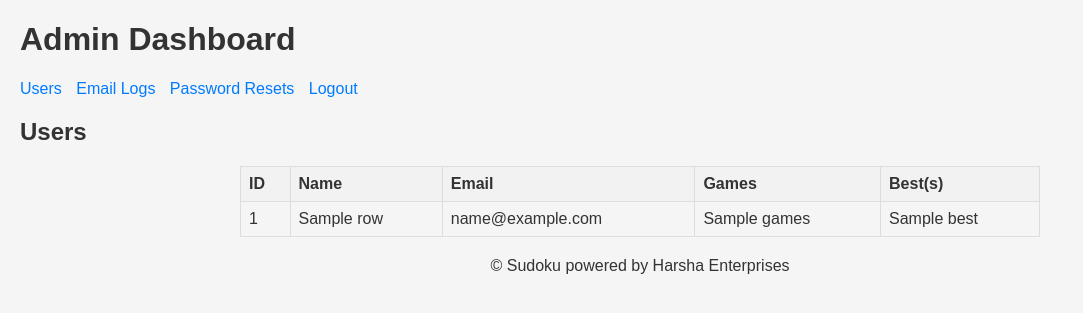
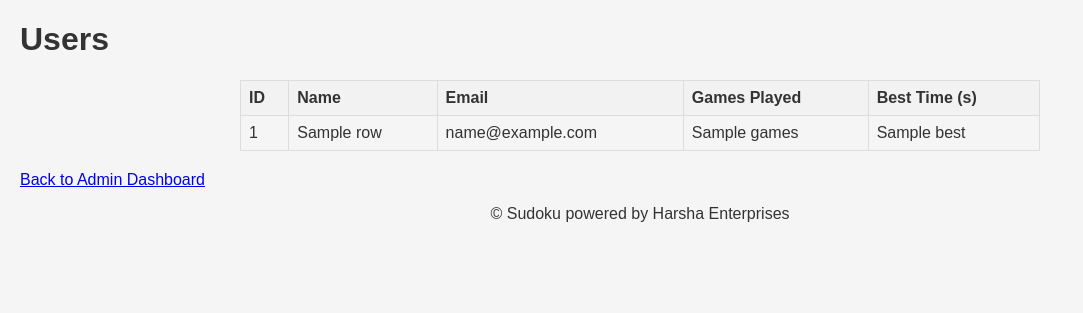
Before and after one commit to harsha86396/sudoku_app, a Flask app: template templates/admin_users.html in a window 1280 px wide. Shown: the part 99-412 px from the top of the page, without its empty margins (0-1083 px from the left). Run offline with Flask 3, Linux system fonts and the light colour scheme; the template is opened without the code that fills it: most values are stand-ins (such as "Sample title", 1, 10 or a date in 2020); some libraries are stand-ins or nearby versions.

Commit message:
Update admin_users.html

```diff
--- a/templates/admin_users.html
+++ b/templates/admin_users.html
@@ -1,29 +1,11 @@
 {% extends 'base.html' %}
 {% block content %}
-  <h1>Admin Dashboard</h1>
-  <nav>
-    <a href="{{ url_for('admin_users') }}">Users</a>
-    <a href="{{ url_for('admin_email_logs') }}">Email Logs</a>
-    <a href="{{ url_for('admin_password_resets') }}">Password Resets</a>
-    <a href="{{ url_for('logout') }}">Logout</a>
-  </nav>
-  <h2>Users</h2>
-  <table>
-    <tr>
-      <th>ID</th>
-      <th>Name</th>
-      <th>Email</th>
-      <th>Games</th>
-      <th>Best(s)</th>
-    </tr>
-    {% for u in rows %}
-      <tr>
-        <td>{{ u.id }}</td>
-        <td>{{ u.name }}</td>
-        <td>{{ u.email }}</td>
-        <td>{{ u.games }}</td>
-        <td>{{ u.best or '-' }}</td>
-      </tr>
+  <h1>Users</h1>
+  <table border="1">
+    <tr><th>ID</th><th>Name</th><th>Email</th><th>Games Played</th><th>Best Time (s)</th></tr>
+    {% for row in rows %}
+      <tr><td>{{ row.id }}</td><td>{{ row.name }}</td><td>{{ row.email }}</td><td>{{ row.games }}</td><td>{{ row.best }}</td></tr>
     {% endfor %}
   </table>
+  <p><a href="{{ url_for('admin_dashboard') }}">Back to Admin Dashboard</a></p>
 {% endblock %}
```
